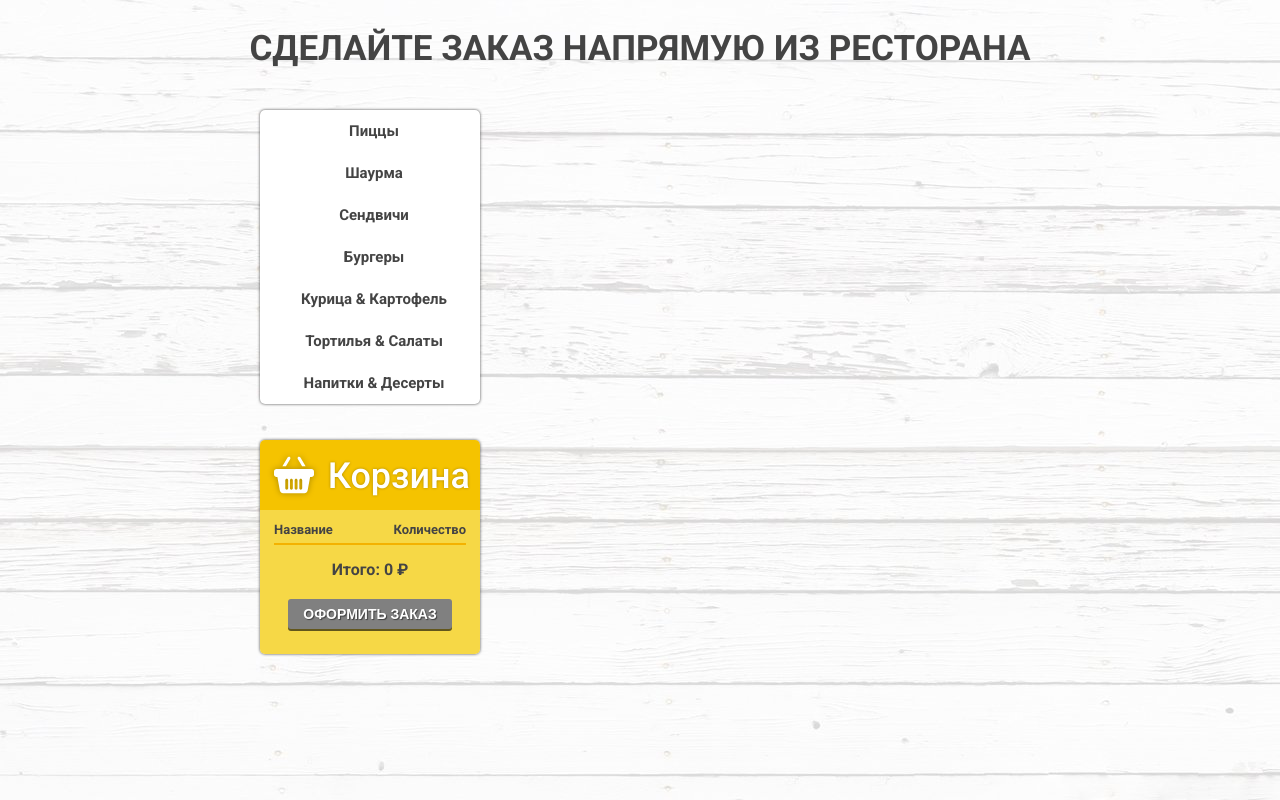
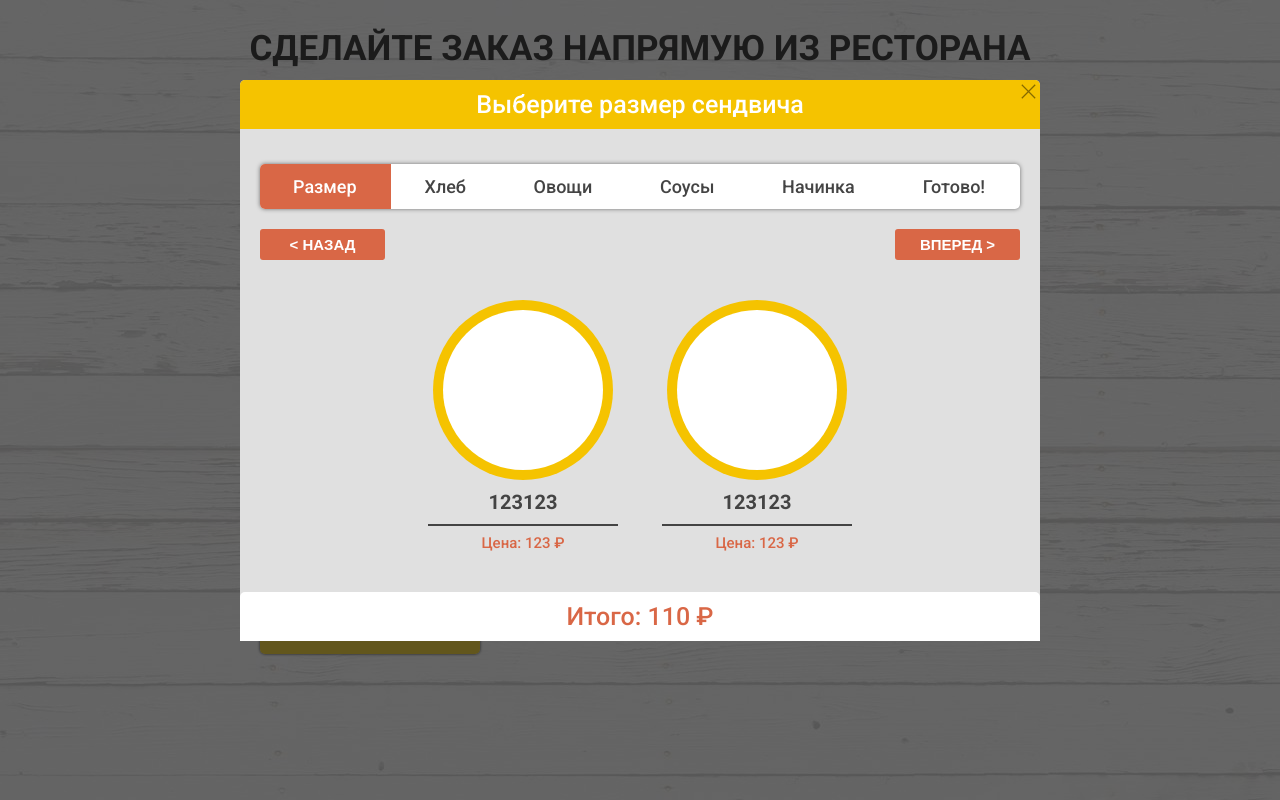
Before and after one commit to eCoolGe/edu-subway, a plain HTML site: page index.html in a window 1280 px wide. Shown: the top 800 px of the page. Drawn offline with Linux system fonts and the light colour scheme.

Commit message:
create default page modal window

```diff
--- a/css/style.css
+++ b/css/style.css
@@ -309,6 +309,26 @@ body {
     padding:30px 0;
 }
 
+.hystmodal__close {
+    position: absolute;
+    z-index: 10;
+    top: 4px;
+    right: 4px;
+    display: block;
+    width: 15px;
+    height: 15px;
+    background-color: transparent;
+    background-position: 50%;
+    background-repeat: no-repeat;
+    background-image: url("../assets/cross.svg");
+    background-size: 100% 100%;
+    border: none;
+    font-size: 0;
+    cursor: pointer;
+    outline: none;
+    opacity: 45%;
+}
+
 .hystmodal__wrap {
     /*flex-shrink: 0;*/
     /*flex-grow: 0;*/
@@ -333,6 +353,7 @@ body {
     transform: scale(0.9);
     opacity: 0;
     border-radius: 5px;
+
 }
 
 .hystmodal__header {
@@ -345,7 +366,13 @@ body {
     border-radius: 5px 5px 0 0;
 }
 
+.hystmodal__middle {
+    width: 95%;
+    margin: 0 auto;
+}
+
 .hystmodal__stages {
+    width: 100%;
     display: table;
     margin: 35px auto 20px auto;
     padding: 0;
@@ -367,6 +394,114 @@ body {
     color: #fff;
 }
 
+.hystmodal_stages-buttons {
+    display: flex;
+    justify-content: space-between;
+}
+
+.hystmodal_stages-buttons > button {
+    width: 125px;
+    font-weight: 700;
+    color: #fff;
+    background-color: #d96746;
+    border-radius: 3px;
+    border-width: 0;
+    padding: 7px 20px;
+    font-size: 15px;
+    cursor: pointer;
+}
+
+.hystmodal__product-list {
+    margin: 20px auto;
+    text-align: center;
+}
+
+.hystmodal__item {
+    display: inline-block;
+    width: 230px;
+    text-align: center;
+    padding: 20px 0 15px 0;
+}
+
+.hystmodal__item:hover {
+    background-color: #f6d846;
+    border-radius: 3px;
+    box-shadow: 0 0 4px rgb(0 0 0 / 40%);
+}
+
+.hystmodal__item:hover > .hystmodal__item__outer-circle {
+    background: #fff;
+}
+
+.hystmodal__item__outer-circle {
+    width: 180px;
+    height: 180px;
+    -webkit-border-radius: 25px;
+    -moz-border-radius: 25px;
+    border-radius: 100px;
+    background: #f5c300;
+    margin: 0 auto;
+    position: relative;
+    justify-content: center;
+    display: flex;
+}
+
+.hystmodal__item__inner-circle {
+    width: 160px;
+    height: 160px;
+    -webkit-border-radius: 25px;
+    -moz-border-radius: 25px;
+    border-radius: 100px;
+    background: #fff;
+    overflow: hidden;
+
+    position: absolute;
+    top: 0;
+    bottom: 0;
+    margin: auto 0;
+}
+
+.hystmodal__item__inner-circle > img {
+    width: 90%;
+    margin: 15px auto;
+}
+
+.hystmodal__item__name {
+    width: 190px;
+    margin: 0 auto 8px;
+    white-space: nowrap;
+    overflow: hidden;
+    text-overflow: ellipsis;
+    border-bottom: 2px solid #444444;
+    /*white-space: normal;*/
+    /*overflow: auto;*/
+
+}
+
+.hystmodal__item__name > p {
+    font-size: 20px;
+    font-weight: 700;
+    margin: 10px auto;
+}
+
+.hystmodal__item__price {
+    font-size: 15px;
+    font-weight: 500;
+    margin: 5px auto;
+    color: #d96746;
+}
+
+
+.hystmodal__footer {
+    text-align: center;
+    color: #d96746;
+    background-color: #fff;
+    padding: 10px;
+    font-size: 25px;
+    font-weight: 500;
+    border-radius: 5px 5px 0 0;
+}
+
 .hystmodal--active {
     visibility: visible;
     display: flex;
@@ -383,7 +518,11 @@ body.modal-open {
     overflow: hidden;
 }
 
-.hystmodal__shadow{
+.hystmodal__plug {
+    opacity: 0;
+}
+
+.hystmodal__shadow {
     position: fixed;
     border:none;
     display: block;
--- a/index.html
+++ b/index.html
@@ -60,14 +60,14 @@
     </div>
 </section>
 
-<div class="hystmodal " id="myModal" aria-hidden="true"> <!-- hystmodal--active -->
+<div class="hystmodal hystmodal--active" id="myModal" aria-hidden="true"> <!-- hystmodal--active -->
     <div class="hystmodal__wrap">
         <div class="hystmodal__window" role="dialog" aria-modal="true">
             <div class="hystmodal__header">
                 Выберите размер сендвича
-<!--                Проверьте и добавьте в корзину-->
-<!--                <button data-hystclose class="hystmodal__close">Close</button>-->
+                <button class="hystmodal__close"></button>
             </div>
+            <div class="hystmodal__middle">
                 <ul class="hystmodal__stages">
                     <li class="active">Размер</li>
                     <li>Хлеб</li>
@@ -76,12 +76,44 @@
                     <li>Начинка</li>
                     <li>Готово!</li>
                 </ul>
+                <div class="hystmodal_stages-buttons">
+                    <button>< НАЗАД</button>
+                    <button>ВПЕРЕД ></button>
+                </div>
+                <div class="hystmodal__product-list">
+                    <article class="hystmodal__item">
+                        <div class="hystmodal__item__outer-circle">
+                            <div class="hystmodal__item__inner-circle">
+                                <img src="${product.image}" alt="">
+                            </div>
+                        </div>
+                        <div class="hystmodal__item__name">
+                            <p>123123</p>
+                        </div>
+                        <p class="hystmodal__item__price">Цена: <span>123</span> ₽</p>
+                    </article>
+                    <article class="hystmodal__item">
+                        <div class="hystmodal__item__outer-circle">
+                            <div class="hystmodal__item__inner-circle">
+                                <img src="${product.image}" alt="">
+                            </div>
+                        </div>
+                        <div class="hystmodal__item__name">
+                            <p>123123</p>
+                        </div>
+                        <p class="hystmodal__item__price">Цена: <span>123</span> ₽</p>
+                    </article>
+                </div>
+            </div>
+            <div class="hystmodal__footer">
+                Итого: 110 ₽
+            </div>
 
         </div>
-        <div>eCoolGe</div>
+        <div class="hystmodal__plug noselect">●</div>
     </div>
 </div>
-<div class="hystmodal__shadow "></div> <!-- hystmodal__shadow--show -->
+<div class="hystmodal__shadow hystmodal__shadow--show"></div> <!-- hystmodal__shadow--show -->
 
 
 <section class="product-list">
```
Lines whose indentation alone changed are shown as unchanged.
